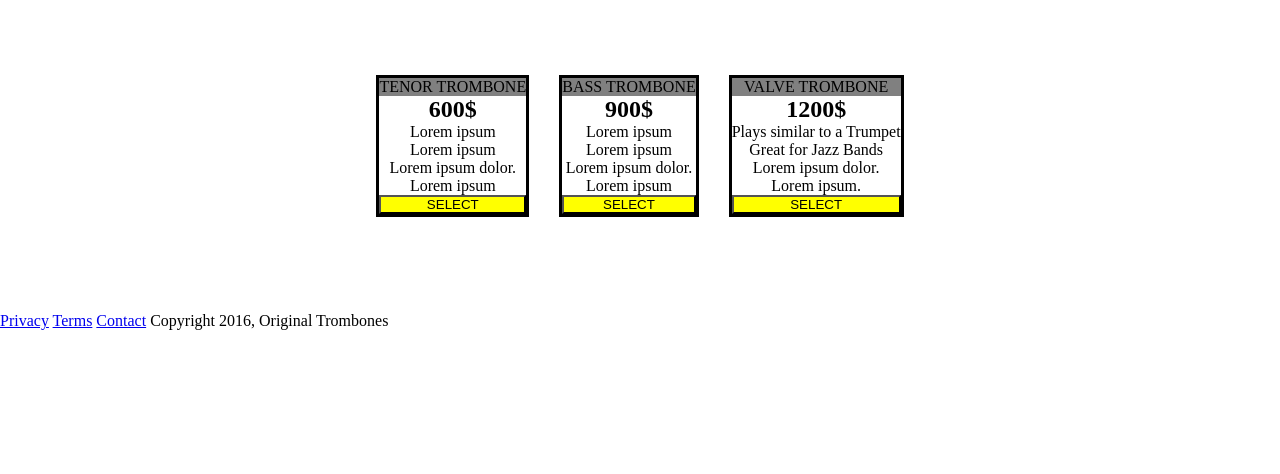
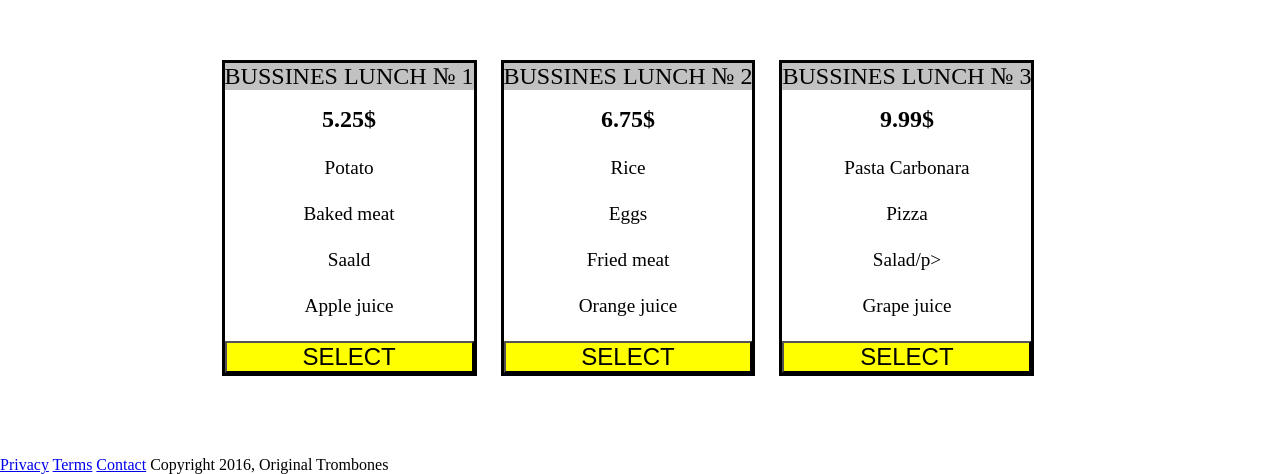
Before and after one commit to YuriiElmerx/indexsite.html, a plain HTML site: page index.html in a window 1280 px wide. Shown: the part 1192-1666 px from the top of the page. Before the commit the page ends 1522 px from the top, so only its background shows below. Drawn offline with Linux system fonts and the light colour scheme.

Commit message:
Added plates

```diff
--- a/index.html
+++ b/index.html
@@ -18,7 +18,7 @@
           <img id="header-img" src="img/scooter.jpg" alt="scooter">
         </div>
         <div class="navigation">
-          <nav>
+          <nav id="nav-bar">
             <a class="nav-link" href="#about-us">About Us</a>
             <a class="nav-link" href="#menu">Menu</a>
             <a class="nav-link" href="#contacts">Contacts</a>
@@ -70,36 +70,36 @@
   </section>
   <section id="menu__info">
     <div class="menu__video">
-      <iframe width="560" height="315" src="https://www.youtube.com/embed/9HDchCK1moo" title="YouTube video player"
+      <iframe id="video" width="560" height="315" src="https://www.youtube.com/embed/9HDchCK1moo" title="YouTube video player"
         frameborder="0" allow="accelerometer; autoplay; clipboard-write; encrypted-media; gyroscope; picture-in-picture"
         allowfullscreen></iframe>
     </div>
     <section id="pricing">
       <div class="block__border">
-        <p id="tenor">TENOR TROMBONE</p>
-        <h2>600$</h2>
-        <p>Lorem ipsum</p>
-        <p>Lorem ipsum</p>
-        <p>Lorem ipsum dolor.</p>
-        <p>Lorem ipsum</p>
+        <p id="tenor">BUSSINES LUNCH № 1</p>
+        <h2 class="pricing__title">5.25$</h2>
+        <p class="pricing__box">Potato</p>
+        <p class="pricing__box">Baked meat</p>
+        <p class="pricing__box">Saald</p>
+        <p class="pricing__box">Apple juice</p>
         <button class="btn">SELECT</button>
       </div>
       <div class="block__border">
-        <p id="bass">BASS TROMBONE</p>
-        <h2>900$</h2>
-        <p>Lorem ipsum</p>
-        <p>Lorem ipsum</p>
-        <p>Lorem ipsum dolor.</p>
-        <p>Lorem ipsum</p>
+        <p id="bass">BUSSINES LUNCH № 2</p>
+        <h2 class="pricing__title">6.75$</h2>
+        <p class="pricing__box">Rice</p>
+        <p class="pricing__box">Eggs</p>
+        <p class="pricing__box">Fried meat</p>
+        <p class="pricing__box">Orange juice</p>
         <button class="btn">SELECT</button>
       </div>
       <div class="block__border">
-        <p id="valve">VALVE TROMBONE</p>
-        <h2>1200$</h2>
-        <p>Plays similar to a Trumpet</p>
-        <p>Great for Jazz Bands</p>
-        <p>Lorem ipsum dolor.</p>
-        <p>Lorem ipsum.</p>
+        <p id="valve">BUSSINES LUNCH № 3</p>
+        <h2 class="pricing__title">9.99$</h2>
+        <p class="pricing__box">Pasta Carbonara</p>
+        <p class="pricing__box">Pizza</p>
+        <p class="pricing__box">Salad/p>
+        <p class="pricing__box">Grape juice</p>
         <button class="btn">SELECT</button>
       </div>
     </section>
--- a/styles.css
+++ b/styles.css
@@ -106,24 +106,38 @@
   border-style: solid;
   box-sizing: border-box;
   max-width: 20rem;
-  margin: 15px;
+  margin-right: 1.5rem;
+}
+
+.pricing__box {
+  margin-bottom: 1.5rem;
+  font-size: 1.2rem;
+}
+
+.pricing__title {
+  margin-bottom: 1.5rem;
+  margin-top: 1rem;
 }
 
 .btn {
   background-color: yellow;
+  font-size: 1.5rem;
 }
 
 #tenor {
-background-color: grey;
+background-color: rgba(128, 128, 128, 0.479);
+font-size: 1.5rem;
 margin: 0;
 }
 
-#bass{
-background-color: grey;
+#bass {
+background-color: rgba(128, 128, 128, 0.479);
+font-size: 1.5rem;
 margin: 0;
 
 }
-#valve{
-background-color: grey;
+#valve {
+background-color: rgba(128, 128, 128, 0.479);
+font-size: 1.5rem;
 margin: 0;
 }
```
